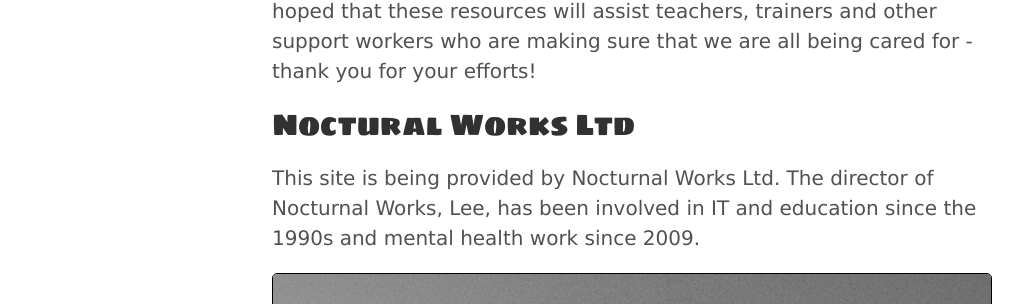
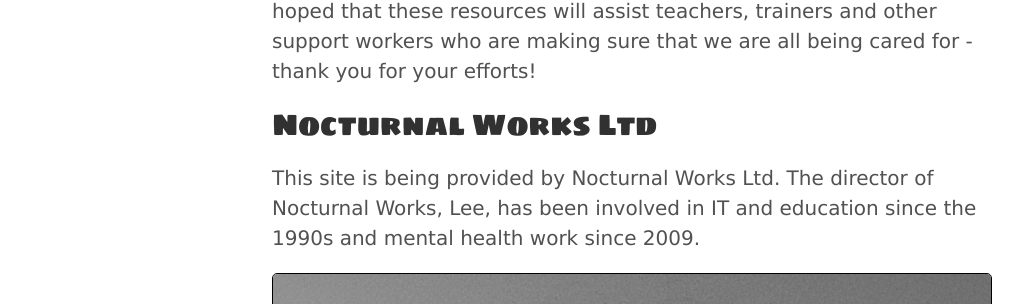
Before and after one commit to tracyjordan/tracyjordan.github.io, a Jekyll site: the page built from about.md, in a window 1280 px wide and 900 px high. Shown: the part 384-688 px from the top of the window, without its empty margins (8-1031 px from the left). Built offline with Jekyll 4.4.1, drawn with Linux system fonts in a browser that asks for light colours.

Commit message:
Update about.md

```diff
--- a/about.md
+++ b/about.md
@@ -7,7 +7,7 @@ title: About
 
 Aroha Dev is being created as a resource for those who want to develop mobile apps, web apps, provide e-learning or offer data science to not-for-profit organisations. This site is being started during the national lock-down for COVID-19 in Aotearoa New Zealand and it is hoped that these resources will assist teachers, trainers and other support workers who are making sure that we are all being cared for - thank you for your efforts!
 
-## Noctural Works Ltd
+## Nocturnal Works Ltd
 
 This site is being provided by Nocturnal Works Ltd. The director of Nocturnal Works, Lee, has been involved in IT and education since the 1990s and mental health work since 2009.
 
```
